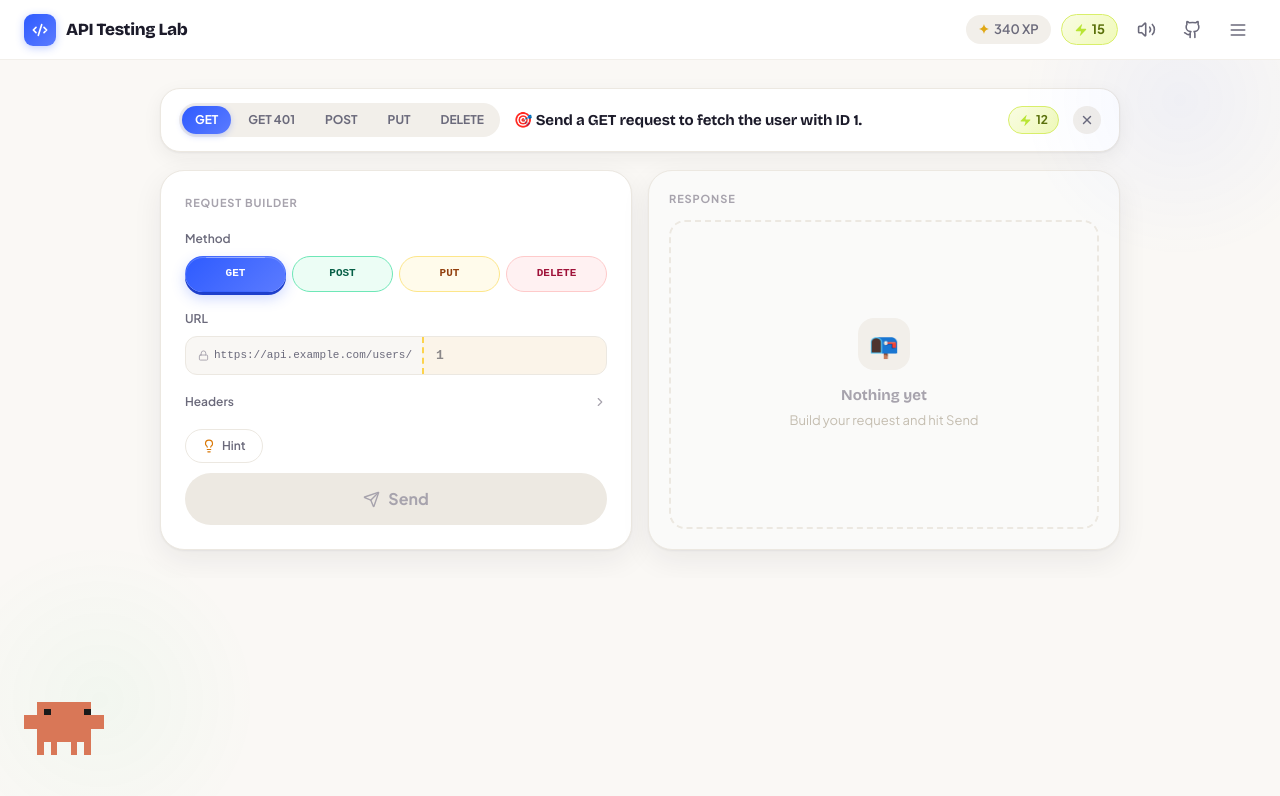
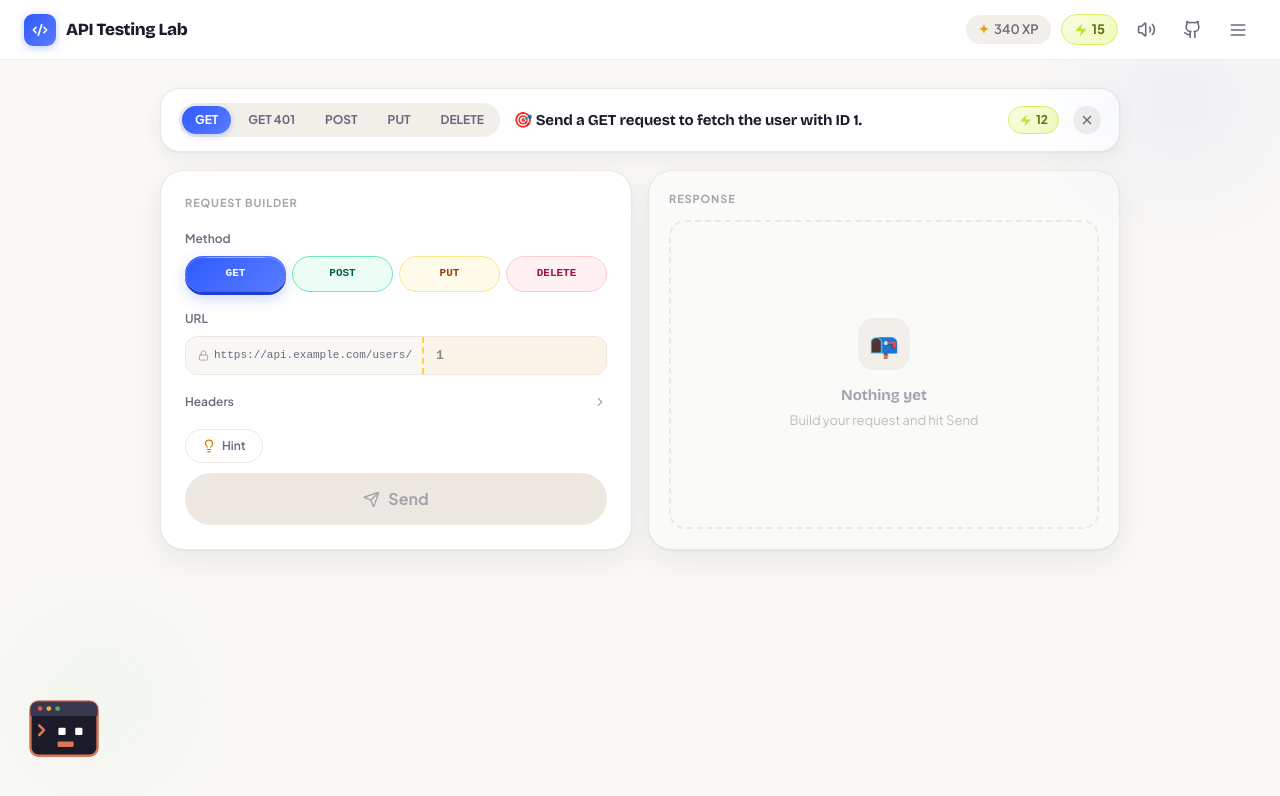
Before and after one commit to nhatnhm1405/API-Testing-Lab, a React (Vite) app: page / in a window 1280 px wide. Both pictures are taken after a click on the button "Lab". Shown: the top 796 px of the page. Built offline with nearby package versions, Linux system fonts and the light colour scheme.

Commit message:
Fix mascot

```diff
--- a/src/app/components/Mascot.tsx
+++ b/src/app/components/Mascot.tsx
@@ -21,37 +21,29 @@ const getAnim = (s: MascotState) => {
   }
 };
 
-// ── Clawd — Claude Code's pixel mascot ─────────────────────────────
-// A 12×8 pixel-grid critter in Anthropic's signature orange, with two
-// dark eye pixels. Same props/states as before so it drops in
-// everywhere the old mascot was used. State is conveyed by the body
-// animation (bounce / shake / hover) plus a happy eye-squint on a
-// correct answer.
-const ORANGE = '#D97757';
-const EYE    = '#1A1A1A';
-
-// Orange body pixels as [col, row] on a 12-wide × 8-tall grid.
-const BODY: ReadonlyArray<readonly [number, number]> = [
-  // row 0 — top of head
-  [2,0],[3,0],[4,0],[5,0],[6,0],[7,0],[8,0],[9,0],
-  // row 1 — head (eyes carved out at col 3 & 9)
-  [2,1],[4,1],[5,1],[6,1],[7,1],[8,1],
-  // rows 2-3 — outstretched arms (full width)
-  [0,2],[1,2],[2,2],[3,2],[4,2],[5,2],[6,2],[7,2],[8,2],[9,2],[10,2],[11,2],
-  [0,3],[1,3],[2,3],[3,3],[4,3],[5,3],[6,3],[7,3],[8,3],[9,3],[10,3],[11,3],
-  // rows 4-5 — lower body
-  [2,4],[3,4],[4,4],[5,4],[6,4],[7,4],[8,4],[9,4],
-  [2,5],[3,5],[4,5],[5,5],[6,5],[7,5],[8,5],[9,5],
-  // rows 6-7 — legs
-  [2,6],[4,6],[7,6],[9,6],
-  [2,7],[4,7],[7,7],[9,7],
-];
-
-// Eye pixel positions (col, row).
-const EYES: ReadonlyArray<readonly [number, number]> = [[3,1],[9,1]];
+// ── Termy — Claude Code's CLI terminal mascot ──────────────────────
+// A little terminal window with a face: a title bar with three
+// "traffic-light" dots, a dark screen, a command prompt, two eyes and
+// a blinking cursor. Same props/states as before so it drops in
+// everywhere the old mascot was used. State is shown by the body
+// animation (bounce / shake / hover) plus the eyes + screen accent:
+//   idle/thinking → square eyes, orange cursor
+//   correct       → happy "^ ^" eyes, green accent
+//   wrong         → "x x" eyes, red accent
+const ORANGE  = '#D97757';
+const SCREEN  = '#1C1B2A';
+const FRAME   = '#3A3850';
+const GREEN   = '#3FB950';
+const RED     = '#E5534B';
+const YELLOW  = '#E3B341';
 
 export function Mascot({ state = 'idle', size = 'md', showBubble, bubbleText }: MascotProps) {
   const px = PX[size];
+
+  // Screen accent colour by state.
+  const accent = state === 'correct' ? GREEN : state === 'wrong' ? RED : ORANGE;
+  // The blinking cursor only blinks while idle/thinking; on a result it stays solid.
+  const cursorBlinks = state === 'idle' || state === 'thinking';
 
   return (
     <div style={{ position: 'relative', display: 'inline-flex', flexDirection: 'column', alignItems: 'center' }}>
@@ -77,19 +69,47 @@ export function Mascot({ state = 'idle', size = 'md', showBubble, bubbleText }:
         </motion.div>
       )}
       <motion.div animate={getAnim(state)} style={{ width: px, height: px }}>
-        {/* 12×8 grid letterboxed inside the square footprint */}
-        <svg viewBox="0 0 12 8" width={px} height={px} xmlns="http://www.w3.org/2000/svg" shapeRendering="crispEdges">
-          {BODY.map(([c, r]) => (
-            <rect key={`b${c}-${r}`} x={c} y={r} width={1} height={1} fill={ORANGE} />
-          ))}
-          {EYES.map(([c, r]) =>
-            state === 'correct' ? (
-              // happy squint — a short bar at the bottom of the eye cell
-              <rect key={`e${c}-${r}`} x={c} y={r + 0.5} width={1} height={0.3} fill={EYE} />
-            ) : (
-              <rect key={`e${c}-${r}`} x={c} y={r} width={1} height={1} fill={EYE} />
-            )
+        {/* Terminal window letterboxed inside the square footprint. */}
+        <svg viewBox="0 0 100 100" width={px} height={px} xmlns="http://www.w3.org/2000/svg">
+          {/* window body */}
+          <rect x={8} y={16} width={84} height={68} rx={10} fill={SCREEN} stroke={accent} strokeWidth={3} />
+
+          {/* title bar */}
+          <rect x={8} y={16} width={84} height={18} rx={10} fill={FRAME} />
+          <rect x={8} y={26} width={84} height={8} fill={FRAME} />
+          <circle cx={20} cy={25} r={3} fill={RED} />
+          <circle cx={31} cy={25} r={3} fill={YELLOW} />
+          <circle cx={42} cy={25} r={3} fill={GREEN} />
+
+          {/* command prompt chevron ">" */}
+          <polyline points="19,46 25,52 19,58" fill="none" stroke={accent} strokeWidth={3.2} strokeLinecap="round" strokeLinejoin="round" />
+
+          {/* eyes */}
+          {state === 'correct' ? (
+            <>
+              <polyline points="42,56 48,49 54,56" fill="none" stroke={GREEN} strokeWidth={3.4} strokeLinecap="round" strokeLinejoin="round" />
+              <polyline points="62,56 68,49 74,56" fill="none" stroke={GREEN} strokeWidth={3.4} strokeLinecap="round" strokeLinejoin="round" />
+            </>
+          ) : state === 'wrong' ? (
+            <>
+              <line x1={42} y1={49} x2={52} y2={59} stroke={RED} strokeWidth={3.4} strokeLinecap="round" />
+              <line x1={52} y1={49} x2={42} y2={59} stroke={RED} strokeWidth={3.4} strokeLinecap="round" />
+              <line x1={64} y1={49} x2={74} y2={59} stroke={RED} strokeWidth={3.4} strokeLinecap="round" />
+              <line x1={74} y1={49} x2={64} y2={59} stroke={RED} strokeWidth={3.4} strokeLinecap="round" />
+            </>
+          ) : (
+            <>
+              <rect x={43} y={49} width={9} height={9} rx={1.5} fill="#fff" />
+              <rect x={64} y={49} width={9} height={9} rx={1.5} fill="#fff" />
+            </>
           )}
+
+          {/* blinking cursor / mouth */}
+          <motion.rect
+            x={42} y={66} width={20} height={7} rx={1.5} fill={accent}
+            animate={cursorBlinks ? { opacity: [1, 1, 0, 0] } : { opacity: 1 }}
+            transition={cursorBlinks ? { duration: 1.1, repeat: Infinity, ease: 'linear' } : undefined}
+          />
         </svg>
       </motion.div>
     </div>
```
